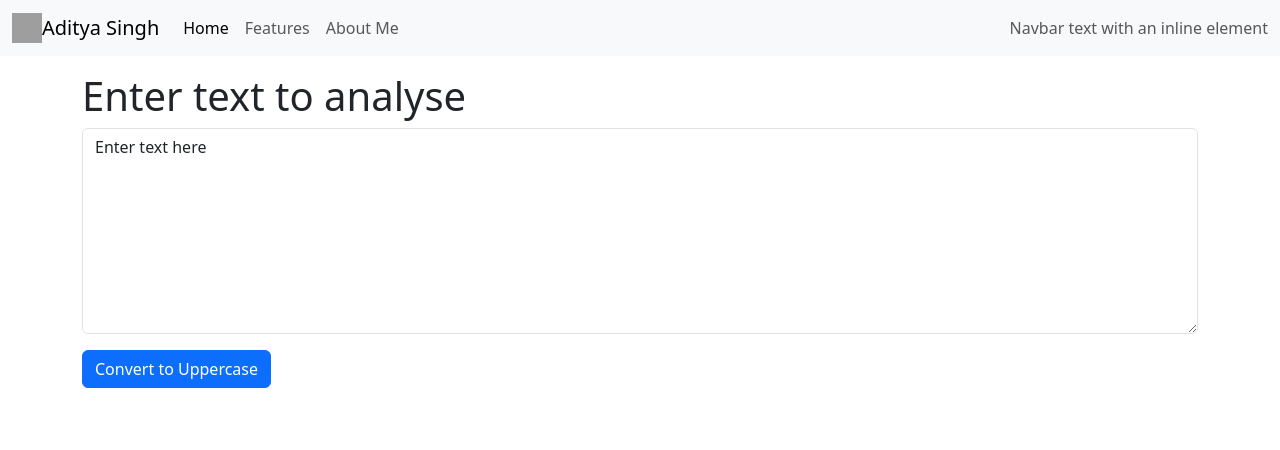
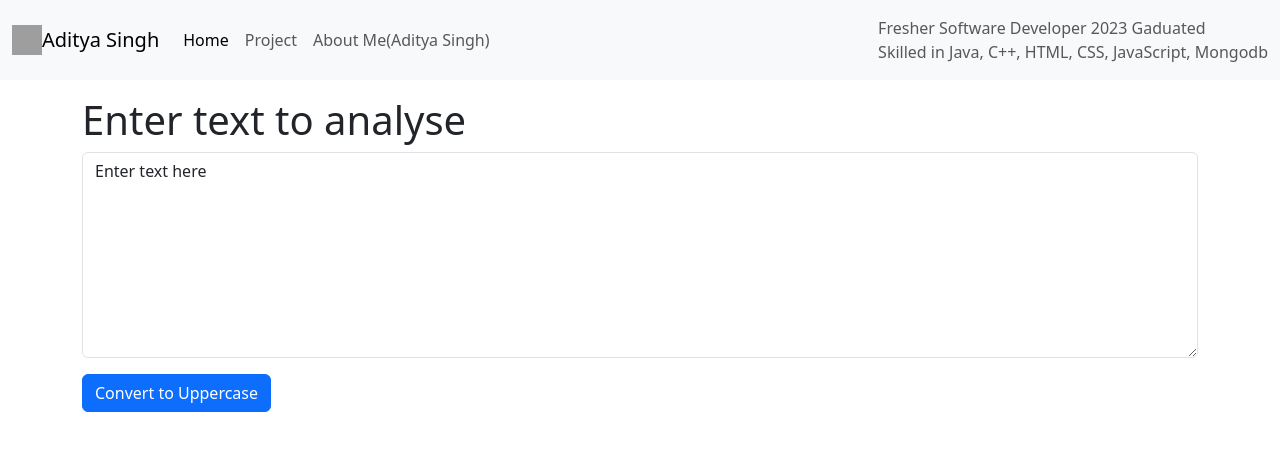
Before and after one commit to as23julycode/notebook-react, a React (Create React App) app: page / in a window 1280 px wide. Shown: the top 450 px of the page. Built offline with nearby package versions, Linux system fonts and the light colour scheme; grey boxes are pictures that could not be loaded.

Commit message:
props fully donw

```diff
--- a/src/App.js
+++ b/src/App.js
@@ -5,7 +5,7 @@ import TextForm from './components/TextForm';
 function App() {
   return (
     <>
-    <Navbar title = "Aditya Singh" about = "About Me"/>
+    <Navbar firstcolumn = "Aditya Singh" secondcolumn = "Project" thirdcolumn = "About Me(Aditya Singh)"  />
 
     <div className='container my-3'>
       <TextForm heading="Enter text to analyse"/>
--- a/src/components/Navbar.js
+++ b/src/components/Navbar.js
@@ -1,4 +1,6 @@
 import React from 'react';
+import PropTypes from 'prop-types'
+
 // import './Navbar.css';
 
 // Bootstrap CSS
@@ -10,9 +12,9 @@ export default function Navbar(props) {
     return (
         <nav className="navbar navbar-expand-lg navbar-light bg-light">
             <div className="container-fluid">
-                <a class="navbar-brand" href="#">
-                    <img src="src/images/my.jpg" width="30" height="30" class="d-inline-block align-top" alt=""/>
-                    {props.title}
+                <a className="navbar-brand" href="#">
+                    <img src="src\images\my.jpg" width="30" height="30" className="d-inline-block align-top" alt=""/>
+                    {props.firstcolumn}
                 </a>
                 <button className="navbar-toggler" type="button" data-bs-toggle="collapse" data-bs-target="#navbarText" aria-controls="navbarText" aria-expanded="false" aria-label="Toggle navigation">
                     <span className="navbar-toggler-icon"></span>
@@ -23,14 +25,15 @@ export default function Navbar(props) {
                         <a className="nav-link active" aria-current="page" href="#">Home</a>
                         </li>
                         <li className="nav-item">
-                        <a className="nav-link" href="#">Features</a>
+                        <a className="nav-link" href="#">{props.secondcolumn}</a>
                         </li>
                         <li className="nav-item">
-                        <a className="nav-link" href="#">{props.about}</a>
+                        <a className="nav-link" href="#">{props.thirdcolumn}</a>
                         </li>
                     </ul>
                     <span className="navbar-text">
-                        Navbar text with an inline element
+                        Fresher Software Developer 2023 Gaduated<br></br>
+                        Skilled in Java, C++, HTML, CSS, JavaScript, Mongodb
                     </span>
                 </div>
             </div>
@@ -38,3 +41,7 @@ export default function Navbar(props) {
 
     )
 }
+
+Navbar.propTypes = {
+    firstcolumn: PropTypes.string
+}
--- a/src/components/TextForm.js
+++ b/src/components/TextForm.js
@@ -4,7 +4,7 @@ import React, { useState }from 'react';
 
 export default function TextForm(props) {
     const handleUpClick = () =>{
-        console.log("Upercase was clicked" + text);
+        console.log("Upercase was clicked => " + text);
         let newtext = text.toUpperCase();
         setText(newtext);
     }
```
